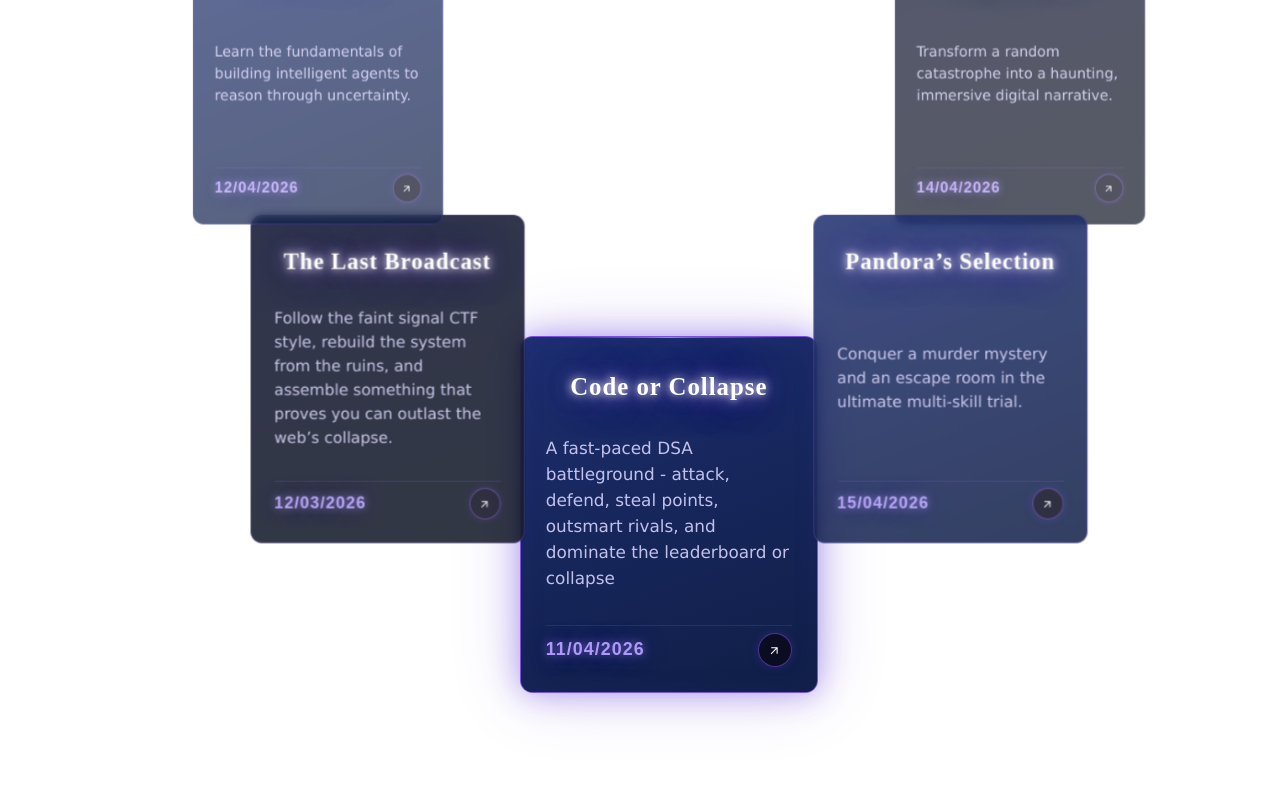
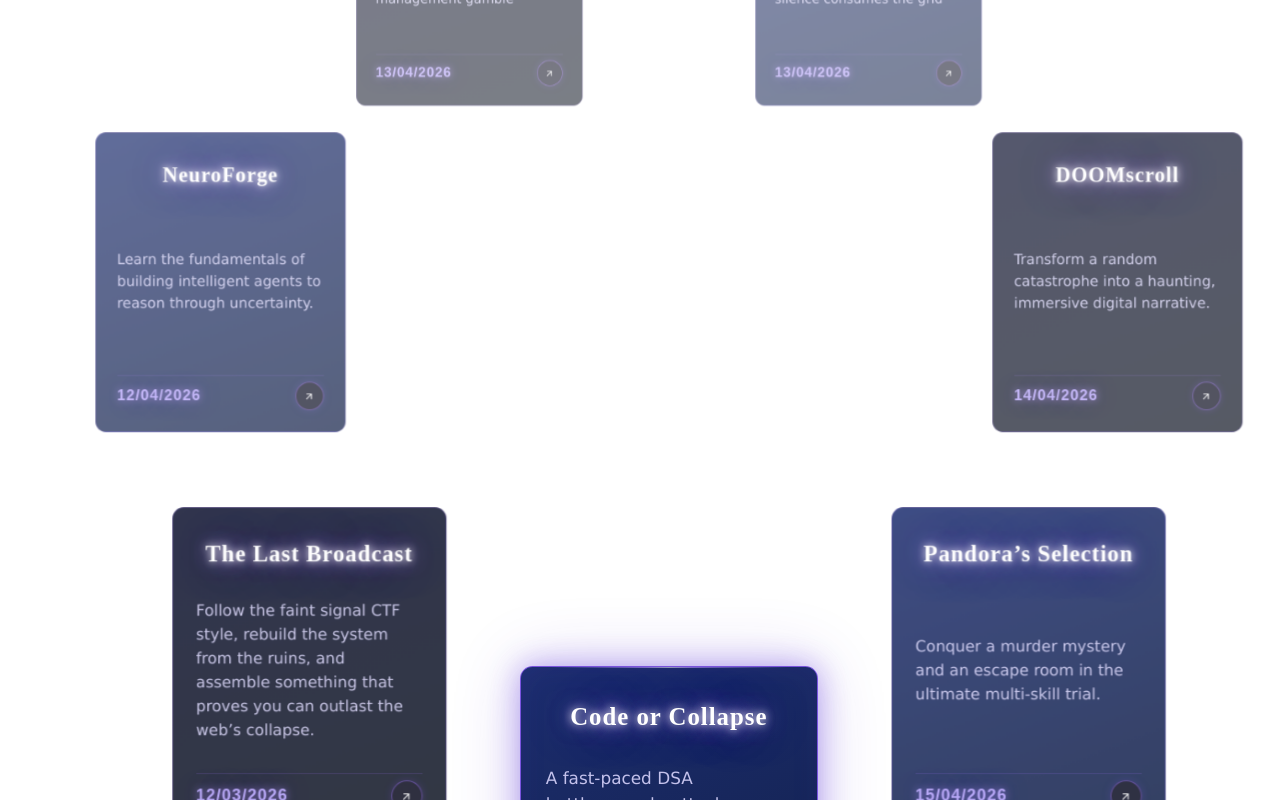
Before and after one commit to IEEESBM/oblivion-2026-frontend, a React (Vite) app: page / in a window 1280 px wide. Shown: the part 1240-2040 px from the top of the page. Built offline with nearby package versions, Linux system fonts and the light colour scheme; no server answers; a web font is replaced by a local one.

Commit message:
fix: largeer size of event cards

```diff
--- a/src/components/EventSection/EventSection.jsx
+++ b/src/components/EventSection/EventSection.jsx
@@ -36,22 +36,23 @@ const Section = styled.section`
 const OrbitStage = styled.div`
   position: relative;
   width: 100%;
-  /* orbit centre sits at top: RADIUS px inside the stage */
-  height: 1040px;
+  /* desktop: 2*460 + 576 = 1496 → 1500px */
+  height: 1500px;
 
-  @media (max-width: 900px) { height: 780px; }
-  @media (max-width: 600px) { height: 640px; }
+  /* tablet ≤900px: 2*340 + 432 = 1112 → 1120px */
+  @media (max-width: 900px) { height: 1120px; }
+
+  /* mobile ≤600px: 2*220 + 320 = 760 → 780px */
+  @media (max-width: 600px) { height: 780px; }
 `;
 
-/* The orbit pivot sits at vertical centre of the stage */
 const Orbit = styled.div`
   position: absolute;
   left: 50%;
-  /* centre = half of stage height */
-  top: 520px;
+  top: 750px;
 
-  @media (max-width: 900px) { top: 390px; }
-  @media (max-width: 600px) { top: 320px; }
+  @media (max-width: 900px) { top: 560px; }
+  @media (max-width: 600px) { top: 390px; }
 `;
 
 // ─── Card ──────────────────────────────────────────────────────────────────────
@@ -62,9 +63,24 @@ const DivEventCard = styled.div`
   flex-direction: column;
   justify-content: space-between;
 
+  /* desktop: 30rem × 36rem = 480px × 576px */
   width: 30rem;
   height: 36rem;
   padding: 2.5rem;
+
+  /* tablet: 27rem × 27rem = 432px × 432px */
+  @media (max-width: 900px) {
+    width: 27rem;
+    height: 27rem;
+    padding: 1.75rem;
+  }
+
+  /* mobile: 20rem × 20rem = 320px × 320px */
+  @media (max-width: 600px) {
+    width: 20rem;
+    height: 20rem;
+    padding: 1.25rem;
+  }
 
   border-radius: 1.25rem;
 
@@ -79,7 +95,6 @@ const DivEventCard = styled.div`
   will-change: transform;
   cursor: pointer;
 
-  /* inner top-edge shimmer line */
   &::before {
     content: '';
     position: absolute;
@@ -117,13 +132,14 @@ const EventCardTitle = styled.div`
   line-height: 1.2;
   margin-top: 1rem;
   text-align: center;
-
-  /* layered glow: tight white core + wide purple halo */
   text-shadow:
     0 0 8px rgba(255, 255, 255, 0.95),
     0 0 20px rgba(180, 140, 255, 0.85),
     0 0 45px rgba(130, 80, 255, 0.6),
     0 0 90px rgba(99, 60, 220, 0.35);
+
+  @media (max-width: 900px) { font-size: 1.8rem; margin-top: 0.5rem; }
+  @media (max-width: 600px) { font-size: 1.3rem; margin-top: 0.25rem; }
 `;
 
 const EventCardBody = styled.div`
@@ -132,6 +148,9 @@ const EventCardBody = styled.div`
   font-weight: 500;
   line-height: 1.55;
   color: rgba(220, 215, 255, 0.88);
+
+  @media (max-width: 900px) { font-size: 1.2rem; }
+  @media (max-width: 600px) { font-size: 0.85rem; line-height: 1.4; }
 `;
 
 const EventCardFooter = styled.div`
@@ -148,11 +167,12 @@ const EventDate = styled.div`
   font-weight: 700;
   letter-spacing: 0.06em;
   color: rgba(180, 160, 255, 0.95);
-
-  /* subtle glow on the date too */
   text-shadow:
     0 0 10px rgba(160, 120, 255, 0.7),
     0 0 28px rgba(120, 80, 220, 0.4);
+
+  @media (max-width: 900px) { font-size: 1.1rem; }
+  @media (max-width: 600px) { font-size: 0.8rem; letter-spacing: 0.03em; }
 `;
 
 const ExpandEventButton = styled.button`
@@ -171,6 +191,9 @@ const ExpandEventButton = styled.button`
   transition: background 0.25s ease, border-color 0.25s ease, box-shadow 0.25s ease;
   box-shadow: 0 0 10px rgba(99, 60, 220, 0.25);
 
+  @media (max-width: 900px) { width: 2.5rem; height: 2.5rem; font-size: 1rem; }
+  @media (max-width: 600px) { width: 2rem;   height: 2rem;   font-size: 0.8rem; }
+
   &:hover {
     background: rgba(99, 60, 220, 0.75);
     border-color: rgba(180, 140, 255, 0.95);
@@ -188,7 +211,7 @@ const NavRow = styled.div`
   justify-content: center;
   gap: 1rem;
   height: 2.5rem;
-  margin-top: 5rem;
+  margin-top: 0rem;
   /* no absolute positioning — it's a flex child of Section */
 `;
 
@@ -227,14 +250,16 @@ const NavArrow = styled.button`
 // ─── Constants ─────────────────────────────────────────────────────────────────
 
 // radius is the orbit radius in px (distance from pivot to card centre)
-const RADII = { desktop: 360, tablet: 270, mobile: 210 };
+const RADII = { desktop: 460, tablet: 340, mobile: 220 };
 
-// card half-sizes in px — must stay in sync with the rem values above
-// (30rem @ 16px = 480px wide, 36rem = 576px tall → half = 240 x 288)
+// half card sizes in px — synced with rem values in DivEventCard above
+// desktop: 30rem=480px, 36rem=576px → half: 240 × 288
+// tablet:  27rem=432px, 27rem=432px → half: 216 × 216
+// mobile:  20rem=320px, 20rem=320px → half: 160 × 160
 const CARD_SIZES = {
   desktop: { w: 240, h: 288 },
-  tablet:  { w: 168, h: 216 },
-  mobile:  { w: 144, h: 184 },
+  tablet:  { w: 216, h: 216 },
+  mobile:  { w: 160, h: 160 },
 };
 
 const ACTIVE_ANGLE = Math.PI / 2; // front card sits at bottom of orbit
```
